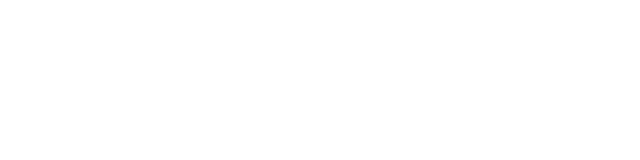
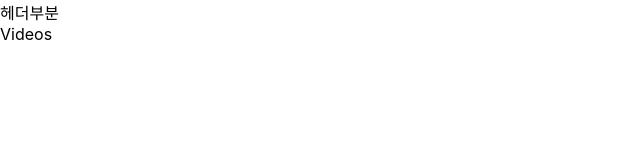
Before and after one commit to dongwook98/react-tube, a React (Create React App) app: page / in a window 1280 px wide. Shown: the top 160 px of the page, without its empty margins (0-640 px from the left). Built offline with nearby package versions, Linux system fonts and the light colour scheme.

Commit message:
add: 라우터 설정

```diff
--- a/package.json
+++ b/package.json
@@ -8,6 +8,7 @@
     "@testing-library/user-event": "^13.5.0",
     "react": "^18.2.0",
     "react-dom": "^18.2.0",
+    "react-router-dom": "^6.21.0",
     "react-scripts": "5.0.1",
     "web-vitals": "^2.1.4"
   },
--- a/src/App.js
+++ b/src/App.js
@@ -1,5 +1,12 @@
+import { Outlet } from 'react-router-dom';
+
 function App() {
-  return <></>;
+  return (
+    <>
+      <div>헤더부분</div>
+      <Outlet />
+    </>
+  );
 }
 
 export default App;
--- a/src/index.js
+++ b/src/index.js
@@ -1,14 +1,41 @@
 import React from 'react';
 import ReactDOM from 'react-dom/client';
+import reportWebVitals from './reportWebVitals';
 import './index.css';
 import App from './App';
-import reportWebVitals from './reportWebVitals';
+import { createBrowserRouter, RouterProvider } from 'react-router-dom';
+import NotFound from './pages/NotFound';
+import Videos from './pages/Videos';
+import VideoDetail from './pages/VideoDetail';
+
+const router = createBrowserRouter([
+  {
+    path: '/',
+    element: <App />,
+    errorElement: <NotFound />,
+    children: [
+      { index: true, element: <Videos /> },
+      {
+        path: '/videos',
+        element: <Videos />,
+      },
+      {
+        path: '/videos/:keyword',
+        element: <Videos />,
+      },
+      {
+        path: '/videos/watch/:videoId',
+        element: <VideoDetail />,
+      },
+    ],
+  },
+]);
 
 const root = ReactDOM.createRoot(document.getElementById('root'));
 root.render(
-  <React.StrictMode>
-    <App />
-  </React.StrictMode>
+  // <React.StrictMode>
+  <RouterProvider router={router} />
+  // </React.StrictMode>
 );
 
 // If you want to start measuring performance in your app, pass a function
--- /dev/null
+++ b/src/pages/NotFound.jsx
@@ -0,0 +1,5 @@
+import React from 'react';
+
+export default function NotFound() {
+  return <div>Not Found 😅</div>;
+}
--- /dev/null
+++ b/src/pages/VideoDetail.jsx
@@ -0,0 +1,5 @@
+import React from 'react';
+
+export default function VideoDetail() {
+  return <div>VideoDetail</div>;
+}
--- /dev/null
+++ b/src/pages/Videos.jsx
@@ -0,0 +1,5 @@
+import React from 'react';
+
+export default function Videos() {
+  return <div>Videos</div>;
+}
```
Also changed, not shown: 1 other file (tests, documents, lock files or other folders).
